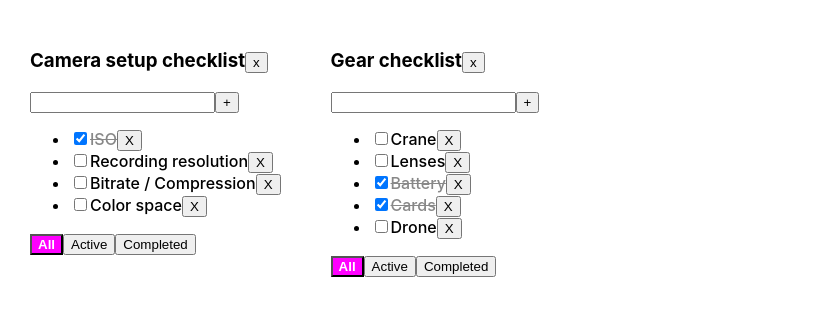
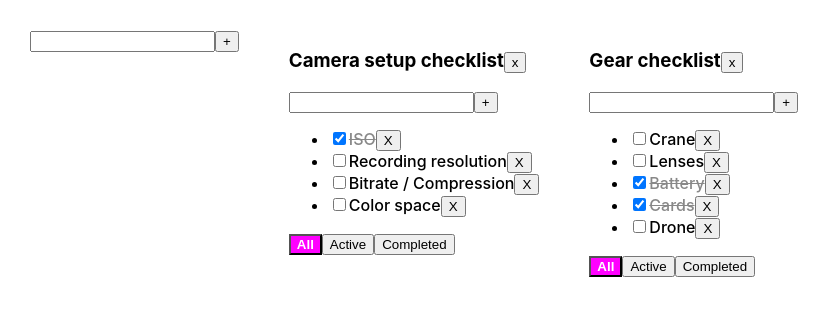
Before and after one commit to ns0ff/kanban, a React (Create React App) app: page / in a window 1280 px wide. Shown: the top 316 px of the page, without its empty margins (0-831 px from the left). Built offline with nearby package versions, Linux system fonts and the light colour scheme.

Commit message:
create new list added

```diff
--- a/src/App.tsx
+++ b/src/App.tsx
@@ -2,6 +2,7 @@ import React, { useState } from "react";
 import "./App.css";
 import { List, TaskType } from "./List";
 import { v1 } from "uuid";
+import { AddItemForm } from "./addItemForm";
 
 export type FilterType = "all" | "completed" | "active";
 
@@ -72,6 +73,18 @@ function App() {
     delete tasks[listID]
   }
 
+  // Add new list:
+  const addList = (newTitle: string) => {
+    const newListID = v1()
+    const newList: TodoListsType = {
+      id: newListID,
+      title: newTitle,
+      filter: "all"
+    }
+    setTodoLists([...todoLists, newList])
+    setTasks({...tasks, [newListID]: []})
+  }
+
   // Lists components
   const listsComponents = todoLists.map((list: TodoListsType) => {
     const filteredTasks: Array<TaskType> = getFilteredTask(tasks[list.id], list.filter)
@@ -94,6 +107,7 @@ function App() {
 
   return (
     <div className="App">
+      <AddItemForm addItem={addList} />
       {listsComponents}
     </div>
   );
```
